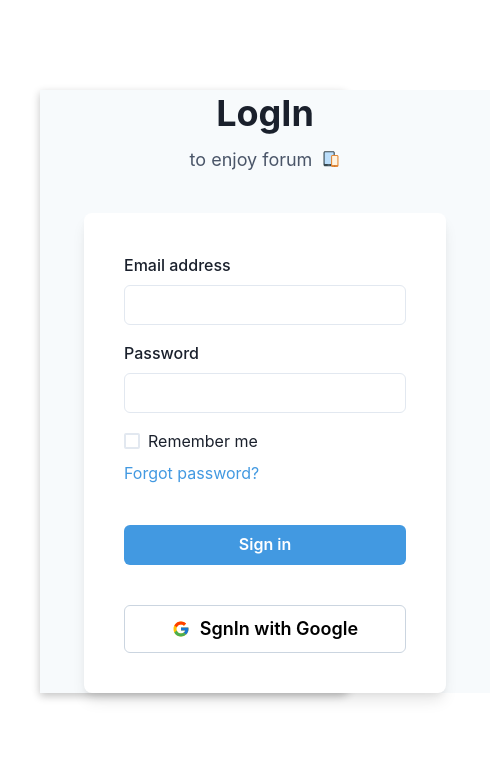
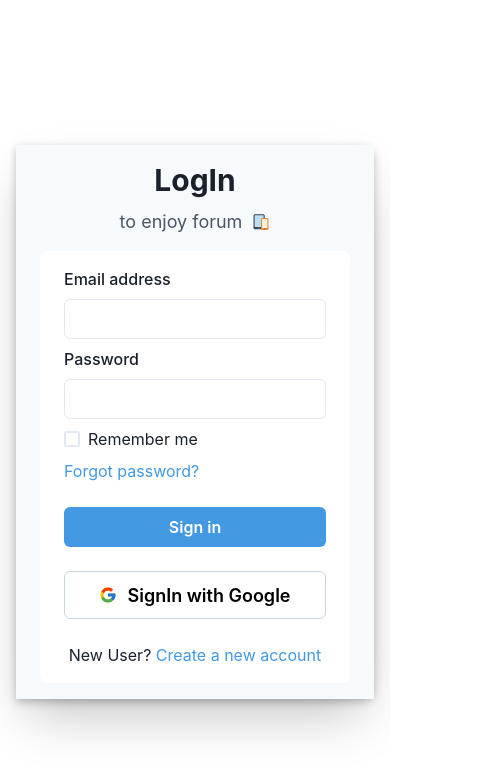
Before and after one commit to Vishwa9011/Forum_App, a React (Vite) app in the folder Client/: page /login in a window 390 px wide. Shown: the top 772 px of the page, 490 px wide, since content can reach past the window. Built offline with nearby package versions, Linux system fonts and the light colour scheme.

Commit message:
login page responsive

```diff
--- a/Client/src/Pages/Auth/Login/Login.tsx
+++ b/Client/src/Pages/Auth/Login/Login.tsx
@@ -3,24 +3,41 @@ import "./signinpage.css";
 import { login } from "../../../Redux/Auth/auth.actions";
 import { Dispatch } from "redux";
 import { useDispatch } from "react-redux";
-import { Flex, Box, FormControl, FormLabel, Input, InputGroup, HStack, InputRightElement, Stack, Button, Heading, Checkbox, Text, useColorModeValue, Link, } from "@chakra-ui/react";
+import {
+	Flex,
+	Box,
+	FormControl,
+	FormLabel,
+	Input,
+	InputGroup,
+	HStack,
+	InputRightElement,
+	Stack,
+	Button,
+	Heading,
+	Checkbox,
+	Text,
+	useColorModeValue,
+	Link,
+	Container,
+} from "@chakra-ui/react";
 import { FcSmartphoneTablet, FcGoogle } from "react-icons/fc";
 import UseToastMsg from "../../../Custom-Hooks/Toast";
-import { useNavigate } from "react-router-dom";
-import { GoogleAuth } from './../../../Redux/Auth/auth.actions';
+import { useNavigate, Link as Navlink } from "react-router-dom";
+import { GoogleAuth } from "./../../../Redux/Auth/auth.actions";
 
 interface ILoginCred {
-	email: string
-	password: string
+	email: string;
+	password: string;
 }
 
 const initialUserData: ILoginCred = {
 	email: "",
-	password: ""
+	password: "",
 };
 
 const Login = () => {
-	const { Toast } = UseToastMsg()
+	const { Toast } = UseToastMsg();
 	const navigate = useNavigate();
 	const dispatch: Dispatch<any> = useDispatch();
 	const [userData, setUserData] = useState(initialUserData);
@@ -28,66 +45,136 @@ const Login = () => {
 	const handleChange = (e: React.ChangeEvent<HTMLInputElement>) => {
 		let val = e.target.value;
 		setUserData({ ...userData, [e.target.name]: val });
-	}
+	};
 
 	const { email, password } = userData;
 
 	const handleSubmit = () => {
-
-		if (!email || !password) {
-			return alert("Please fill the required")
+		if (!email && !password) {
+			return Toast("Please fill the required login feilds", "warning");
 		}
 
 		dispatch(login(email, password, navigate, Toast));
 		setUserData(initialUserData);
-	}
+	};
 
 	const SignInWithGoogle = () => {
-		dispatch(GoogleAuth(navigate, Toast))
-	}
+		dispatch(GoogleAuth(navigate, Toast));
+	};
 
 	return (
 		<>
-			<Box id="main" p='40px'>
-				<Box id="left" minH='100%'>
-					<img id="img" src="https://cdn.pixabay.com/photo/2017/05/14/03/45/data-2311261__340.png" alt="" />
+			<Box minH={"100vh"} display="grid" justifyContent={"center"} alignItems="center" >
+				<Container maxW="5xl">
+					<Box id="main" shadow={"2xl"} >
+						<Box id="left" display={{ base: "none", md: "flex" }}>
+							<img
+								id="img"
+								src="https://cdn.pixabay.com/photo/2021/08/25/12/45/phishing-6573326_960_720.png"
+								alt=""
+							/>
 						</Box>
-				<Box id="right" minH='100%'>
-					<Flex minW='450px' align={'center'} justify={'center'} bg={useColorModeValue('gray.50', 'gray.800')}>
-						<Stack spacing={10} mx={'auto'} maxW={'100%'} px={6}>
-							<Stack align={'center'}>
-								<Heading fontSize={'4xl'}>LogIn</Heading>
-								<Text fontSize={'lg'} color={'gray.600'} display={"flex"} justifyContent={"center"} alignItems={"center"}>
-									to enjoy forum <FcSmartphoneTablet style={{ marginLeft: "10px" }} />
+						<div id="right">
+							<Flex
+								// maxH={"100vh"}
+								align={"center"}
+								justify={"center"}
+								bg={useColorModeValue("gray.50", "gray.800")}
+							>
+								<Stack spacing={4} mx={"auto"} maxW={"xl"} px={6} py={4} width={"100%"}>
+									<Stack align={"center"}>
+										<Heading fontSize={"3xl"} textAlign={"center"}>LogIn</Heading>
+										<Text
+											fontSize={"lg"}
+											color={"gray.600"}
+											display={"flex"}
+											justifyContent={"center"}
+											alignItems={"center"}
+										>
+											to enjoy forum{" "}
+											<FcSmartphoneTablet style={{ marginLeft: "10px" }} />
 										</Text>
 									</Stack>
-							<Box rounded={'lg'} bg={useColorModeValue('white', 'gray.700')} boxShadow={'lg'} p={10}>
-								<Stack spacing={4}>
+									<Box
+										rounded={"lg"}
+										bg={useColorModeValue("white", "gray.700")}
+										py={4}
+										px={6}
+										width="100%"
+									>
+										<Stack spacing={2}>
 											<FormControl id="email">
 												<FormLabel>Email address</FormLabel>
-										<Input type="email" name="email" value={email} onChange={handleChange} />
+												<Input
+													type="email"
+													name="email"
+													value={email}
+													onChange={handleChange}
+												/>
 											</FormControl>
 											<FormControl id="password">
 												<FormLabel>Password</FormLabel>
-										<Input type="password" name="password" value={password} onChange={handleChange} />
+												<Input
+													type="password"
+													name="password"
+													value={password}
+													onChange={handleChange}
+												/>
 											</FormControl>
-									<Stack spacing={10}>
-										<Stack direction={{ base: 'column', sm: 'row' }} align={'start'} justify={'space-between'}>
+											<Stack spacing={6}>
+												<Stack
+													direction={{ base: "column", sm: "row" }}
+													align={"start"}
+													justify={"space-between"}
+												>
 													<Checkbox>Remember me</Checkbox>
-											<Link color={'blue.400'}>Forgot password?</Link>
+													<Link color={"blue.400"}>Forgot password?</Link>
 												</Stack>
-										<Button bg={'blue.400'} color={'white'} _hover={{ bg: 'blue.500', }} onClick={handleSubmit}>
+												<Button
+													bg={"blue.400"}
+													color={"white"}
+													_hover={{ bg: "blue.500" }}
+													onClick={handleSubmit}
+												>
 													Sign in
 												</Button>
-										<Button onClick={SignInWithGoogle} loadingText="Submitting" size="lg" bg={'white.400'} color={'black'} border="1px" borderColor={"gray.300"} _hover={{ bg: 'grey.500', border: "2px solid #4299e1" }}>
-											<FcGoogle style={{ marginRight: "10px" }} /> SgnIn with Google
+												<Button
+													onClick={SignInWithGoogle}
+													loadingText="Submitting"
+													size="lg"
+													bg={"white.400"}
+													color={"black"}
+													border="1px"
+													borderColor={"gray.300"}
+													_hover={{
+														bg: "grey.500",
+														border: "2px solid #4299e1",
+													}}
+												>
+													<FcGoogle style={{ marginRight: "10px" }} /> SignIn
+													with Google
 												</Button>
+												<div style={{ textAlign: "center" }}>
+													<Text>
+														New User?{" "}
+														<Navlink
+															to={"/signup"}
+															style={{
+																color: "#4299e1",
+															}}
+														>
+															Create a new account
+														</Navlink>
+													</Text>
+												</div>
 											</Stack>
 										</Stack>
 									</Box>
 								</Stack>
 							</Flex>
+						</div>
 					</Box>
+				</Container>
 			</Box>
 		</>
 	);
--- a/Client/src/Pages/Auth/Login/signinpage.css
+++ b/Client/src/Pages/Auth/Login/signinpage.css
@@ -1,7 +1,4 @@
 #main {
-    height: auto;
-    margin-top: 50px;
-    margin-bottom: 50px;
     display: flex;
     justify-content: space-between;
     /* border: 1px solid red; */
@@ -9,6 +6,7 @@
 
 #left {
     width: 100%;
+
     /* border: 1px solid black; */
     border-top-left-radius: 10px;
     border-bottom-left-radius: 10px;
@@ -30,3 +28,9 @@
     border-bottom-left-radius: 10px;
     /* object-fit:contain; */
 }
+
+/* @media (min-width: 308px) and (max-width: 497px){
+    #right{
+        padding-top: 10px;
+    }
+} */
```
Lines whose indentation alone changed are shown as unchanged.
